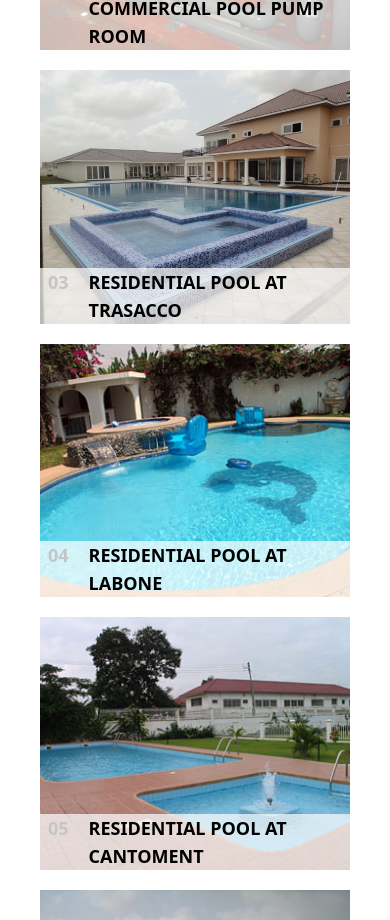
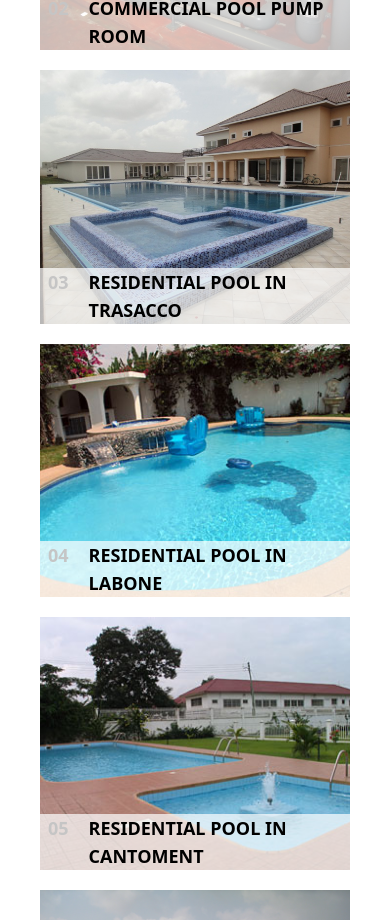
Before and after one commit to Gatesvert81/aquatec-website, a Next.js app: page /projects in a window 390 px wide. Shown: the part 644-1564 px from the top of the page. Built offline with nearby package versions, Linux system fonts and the light colour scheme.

Commit message:
about page image

```diff
--- a/pages/about.js
+++ b/pages/about.js
@@ -83,7 +83,7 @@ function About() {
         <motion.div className="w-full h-40vh  relative overflow-hidden">
           <motion.div className="w-full h-full" {...imageAnimate}>
             <Image
-              src="/project-pics/movinpic-small.JPG"
+              src="/project-pics/cantoment-pool.jpg"
               alt="Dream pool"
               layout="fill"
               className="object-cover"
--- a/src/Assets/projects.js
+++ b/src/Assets/projects.js
@@ -8,15 +8,15 @@ export const projects = [
         image: "pool-pump.JPG"
     },
     {
-        name: "Residential Pool at Trasacco",
+        name: "Residential Pool in Trasacco",
         image: "trasaco.JPG"
     },
     {
-        name: "Residential Pool at Labone",
+        name: "Residential Pool in Labone",
         image: "labone-pool.jpg"
     },
     {
-        name: "Residential Pool at Cantoment",
+        name: "Residential Pool in Cantoment",
         image: "cantoment-pool.jpg"
     },
     {
@@ -24,19 +24,19 @@ export const projects = [
         image: "commercial-pool.JPG"
     },
     {
-        name: "Residential Pool at Airport Residential",
+        name: "Residential Pool in Airport Residential",
         image: "airport-pool.JPG"
     },
     {
-        name: "Residential Pool at Labone",
+        name: "Residential Pool in Labone",
         image: "labone-pool-2.jpg"
     },
     {
-        name: "Residential Pool at Airport Residential",
+        name: "Residential Pool in Airport Residential",
         image: "residence.webp"
     },
     {
-        name: "Residential Pool ",
+        name: "Residential Pool in Lashibi",
         image: "stuart.jpg"
     },
 ]
--- a/src/Components/ProjectCard.js
+++ b/src/Components/ProjectCard.js
@@ -1,50 +1,87 @@
-import React, { useContext } from 'react'
-import { motion } from 'framer-motion'
-import { AnimationContext } from './Context'
-import Image from 'next/image'
+import React, { useContext, useState } from "react";
+import { AnimatePresence, motion } from "framer-motion";
+import { AnimationContext } from "./Context";
+import Image from "next/image";
 
 function ProjectCard({ children, image, number }) {
-    const { imageAnimate } = useContext(AnimationContext)
+  const [viewPhoto, setViewPhoto] = useState(false);
+  const { imageAnimate } = useContext(AnimationContext);
 
   return (
-        <motion.div className='w-full h-30vh md:h-60vh relative overflow-hidden bg-gray-400 '  >
+    <>
       <motion.div
-                className='w-full h-full bg-gray-300'
-                {...imageAnimate}
+        className="w-full h-30vh md:h-60vh relative overflow-hidden bg-gray-400 "
+        onClick={() => setViewPhoto(!viewPhoto)}
       >
-                <Image src={`/project-pics/${image}`} alt='Dream pool' layout='fill' className='object-cover' />
+        <motion.div className="w-full h-full bg-gray-300" {...imageAnimate}>
+          <Image
+            src={`/project-pics/${image}`}
+            alt="Dream pool"
+            layout="fill"
+            className="object-cover"
+          />
         </motion.div>
         <motion.div
-                className='w-full h-fit flex flex-col gap-2 left-0 absolute bottom-0  px-2 transition duration-500  bg-white/70 '
+          className="w-full h-fit flex flex-col gap-2 left-0 absolute bottom-0  px-2 transition duration-500  bg-white/70 "
           initial={{
             bottom: "-100%",
-                    opacity: 0
+            opacity: 0,
           }}
           animate={{
             bottom: "0%",
-                    opacity: 1
+            opacity: 1,
           }}
           exit={{
             bottom: "-100%",
-                    opacity: 0
+            opacity: 0,
           }}
           transition={{
             bounceDamping: 0,
             default: {
-                        duration: 0.3
-                    }
-                }}                        >
-                <motion.h6 className='flex md:justify-between justify-start gap-5' >
-                    <motion.span className='text-light-gray ' >
-                        0{number}
-                    </motion.span>
-                    <motion.span>
-                        {children}
-                    </motion.span>
+              duration: 0.3,
+            },
+          }}
+        >
+          <motion.h6 className="flex md:justify-between justify-start gap-5">
+            <motion.span className="text-light-gray ">0{number}</motion.span>
+            <motion.span>{children}</motion.span>
           </motion.h6>
         </motion.div>
       </motion.div>
-    )
+      <AnimatePresence>
+        {viewPhoto && (
+          <motion.div
+            className="w-full h-full flex flex-col justify-center items-center bg-black/70 rounded-md fixed z-20 top-0 left-0 p-10"
+            initial={{
+              opacity: 0,
+              scale: 0.95,
+            }}
+            animate={{
+              opacity: 1,
+              scale: 1,
+            }}
+            exit={{
+              opacity: 0,
+              scale: 1.05,
+            }}
+            onClick={() => setViewPhoto(!viewPhoto)}
+          >
+            <motion.div
+              className="w-[80vh] h-[80vh] relative"
+              {...imageAnimate}
+            >
+              <Image
+                src={`/project-pics/${image}`}
+                alt={children}
+                layout="fill"
+                className="object-contain"
+              />
+            </motion.div>
+          </motion.div>
+        )}
+      </AnimatePresence>
+    </>
+  );
 }
 
-export default ProjectCard
+export default ProjectCard;
```
Lines whose indentation alone changed are shown as unchanged.
